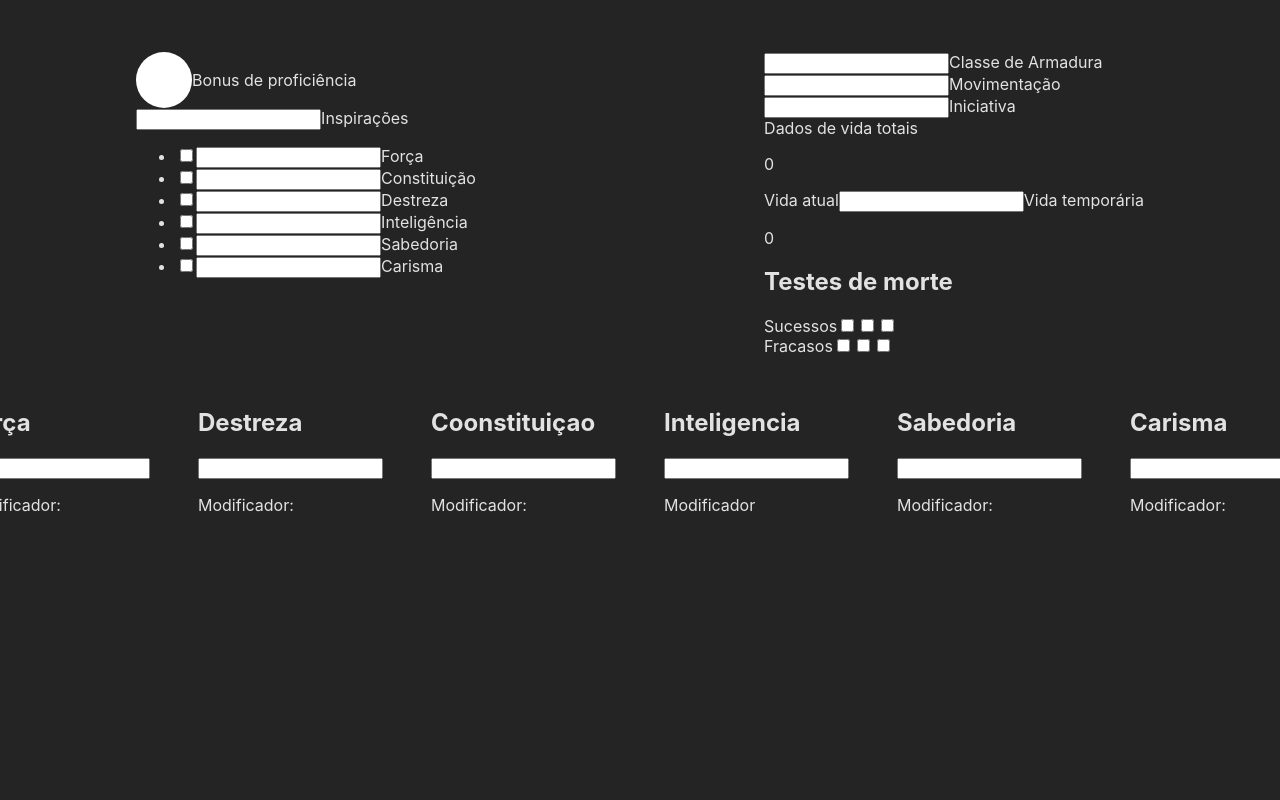
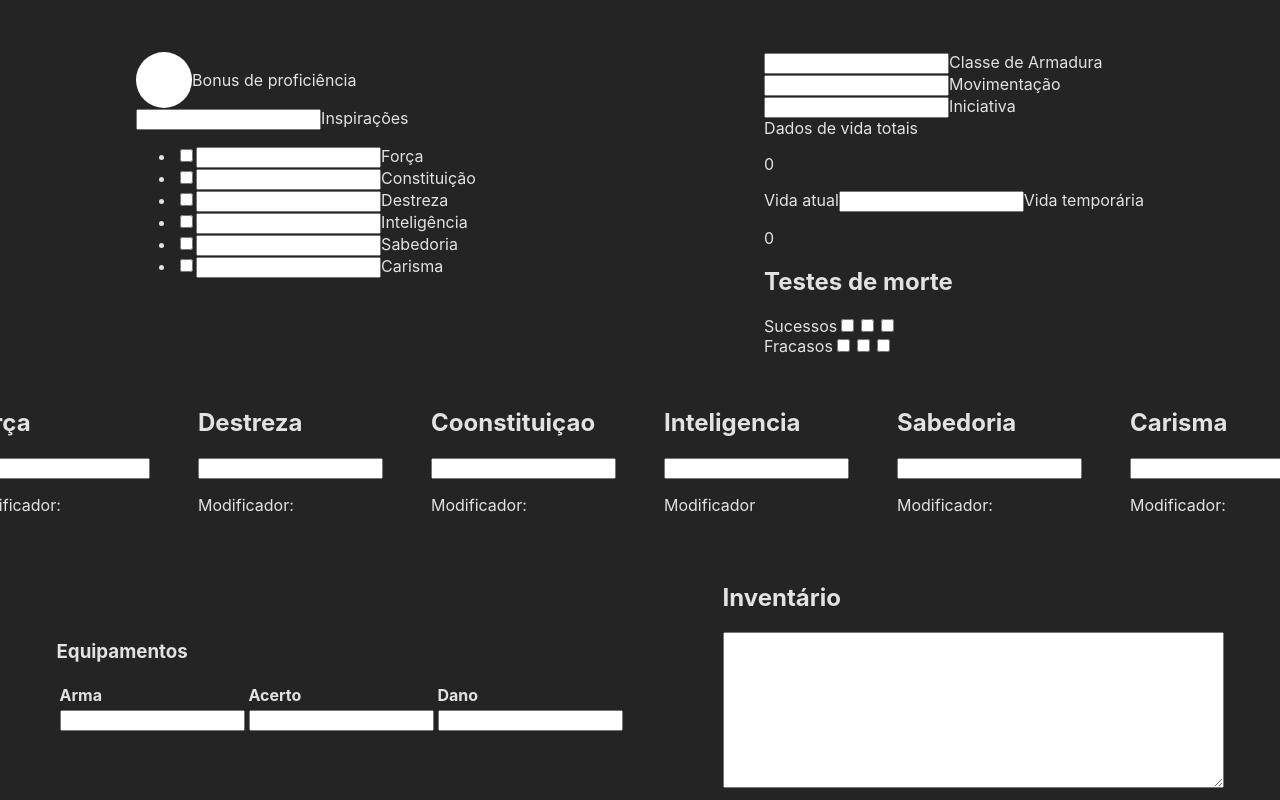
Before and after one commit to rSaydelleS/charset, a React (Vite) app in the folder front/: page / in a window 1280 px wide. Shown: the part 231-1031 px from the top of the page. Before the commit the page ends 800 px from the top, so only its background shows below. Built offline with nearby package versions, Linux system fonts and the light colour scheme.

Commit message:
feat: desenvolvendo o inventario

```diff
--- a/front/src/App.jsx
+++ b/front/src/App.jsx
@@ -3,6 +3,7 @@ import Header from "./components/Header/header";
 import Proficiency from "./components/Stats/Proficiency";
 import VitalPoints from "./components/Vital/VitalPoints";
 import OverallStats from "./components/OverallStats/OverallStats";
+import Equipments from "./components/Equipments/Equipments";
 
 function App() {
   return (
@@ -17,6 +18,9 @@ function App() {
       <section>
         <OverallStats />
       </section>
+      <section>
+        <Equipments />
+      </section>
     </>
   );
 }
--- /dev/null
+++ b/front/src/components/Equipments/Equipments.jsx
@@ -0,0 +1,37 @@
+import "./index.scss";
+
+export default function Equipments() {
+  return (
+    <>
+      <main className="inventory">
+        <section>
+          <h1>Equipamentos</h1>
+          <div>
+            <table>
+              <tr>
+                <th>Arma</th>
+                <th>Acerto</th>
+                <th>Dano</th>
+              </tr>
+              <tr>
+                <td>
+                  <input type="text" />
+                </td>
+                <td>
+                  <input type="text" />
+                </td>
+                <td>
+                  <input type="text" />
+                </td>
+              </tr>
+            </table>
+          </div>
+        </section>
+        <section>
+          <h2>Inventário</h2>
+          <textarea cols="60" rows="10"></textarea>
+        </section>
+      </main>
+    </>
+  );
+}
--- /dev/null
+++ b/front/src/components/Equipments/index.scss
@@ -0,0 +1,7 @@
+.inventory {
+  display: flex;
+  flex-direction: row;
+  justify-content: space-around;
+  align-items: center;
+  text-align: justify;
+}
```
